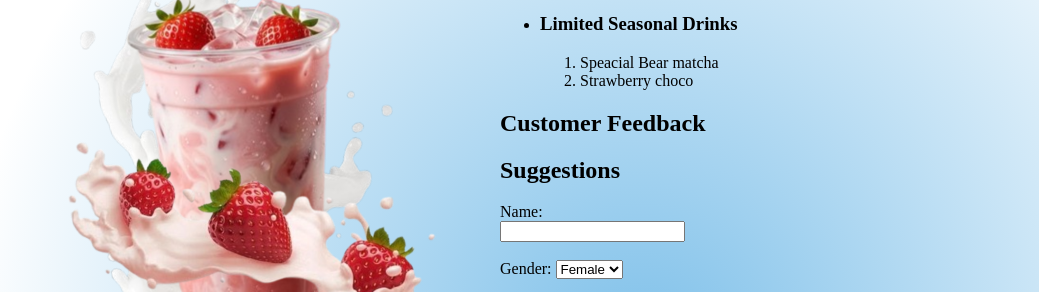
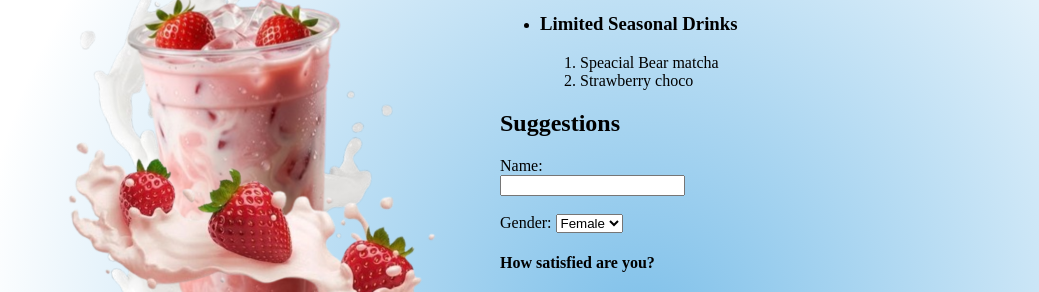
Before and after one commit to heyytejaswini/Brew-and-Bloom-Cafe, a plain HTML site: page index.html in a window 1280 px wide. Shown: the part 275-567 px from the top of the page, 0-1039 px from the left. Drawn offline with Linux system fonts and the light colour scheme.

Commit message:
newer ver

```diff
--- a/index.html
+++ b/index.html
@@ -54,8 +54,6 @@
                     <li>Strawberry choco</li>
                 </ol>
                 </ul>
-
-                <h1>Customer Feedback</h1>
 
                 <h2>Suggestions</h2>
                 <label for="Suggestions">Name: </label><br>
```
